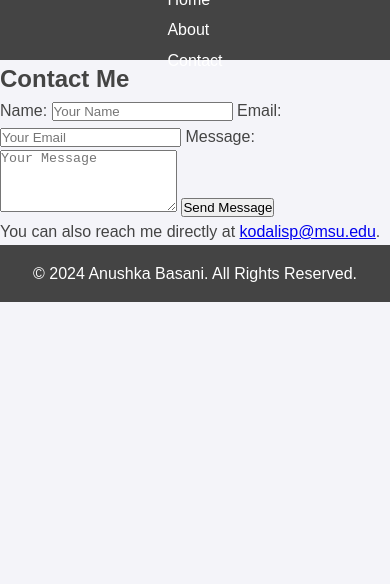
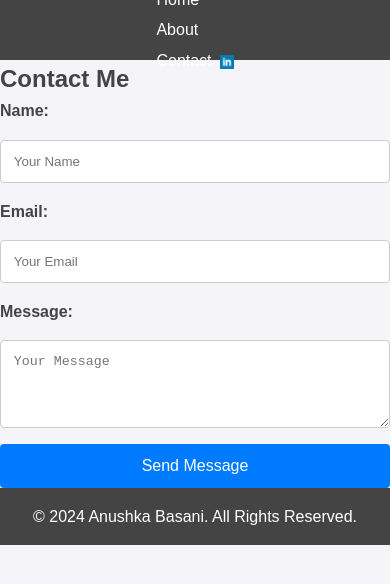
Before and after one commit to anuB8193/MI_Final, a plain HTML site: page contact.html in a window 390 px wide. Drawn offline with Linux system fonts and the light colour scheme.

Commit message:
about and contact page

```diff
--- a/contact.html
+++ b/contact.html
@@ -12,7 +12,12 @@
             <ul>
                 <li><a href="index.html">Home</a></li>
                 <li><a href="about.html">About</a></li>
-                <li><a href="contact.html">Contact</a></li>
+                <li>
+                    <a href="contact.html">Contact</a>
+                    <a href="https://www.linkedin.com/in/your-linkedin-profile" target="_blank">
+                        <img src="images/linkedin-icon.png" alt="LinkedIn Icon" class="linkedin-icon">
+                    </a>
+                </li>
             </ul>
         </nav>
     </header>
@@ -32,7 +37,6 @@
 
                 <button type="submit">Send Message</button>
             </form>
-            <p>You can also reach me directly at <a href="mailto:kodalisp@msu.edu">kodalisp@msu.edu</a>.</p>
         </section>
     </main>
 
--- a/style.css
+++ b/style.css
@@ -59,8 +59,8 @@ header nav ul li a:hover {
 .linkedin-icon {
     width: var(--linkedin-icon-size);
     height: var(--linkedin-icon-size);
-    vertical-align: middle; /* Align the icon with the text */
-    margin-left: 8px; /* Add space between Contact text and the icon */
+    vertical-align: middle;
+    margin-left: 8px; /* Add space between Contact and LinkedIn icon */
 }
 
 /* Hero Section with Background Image */
@@ -97,6 +97,52 @@ header nav ul li a:hover {
     z-index: 1;
 }
 
+/* About Page Styles */
+.profile-pic {
+    width: 150px; /* Resize the profile picture */
+    height: 150px; /* Maintain square aspect ratio */
+    border-radius: 50%; /* Circular profile picture */
+    margin: 20px auto; /* Center the profile picture */
+    display: block;
+    box-shadow: 0 4px 8px rgba(0, 0, 0, 0.2); /* Subtle shadow for aesthetic */
+}
+
+/* Contact Form */
+form {
+    max-width: 500px; /* Limit form width */
+    margin: 0 auto; /* Center the form */
+    display: flex;
+    flex-direction: column;
+    gap: 1rem; /* Add spacing between form elements */
+}
+
+form label {
+    font-weight: bold;
+    color: var(--primary-color);
+}
+
+form input,
+form textarea,
+form button {
+    width: 100%;
+    padding: 0.8rem;
+    border: 1px solid #ccc;
+    border-radius: 4px;
+}
+
+form button {
+    background: var(--accent-color);
+    color: white;
+    font-size: 1rem;
+    border: none;
+    cursor: pointer;
+    transition: background 0.3s ease;
+}
+
+form button:hover {
+    background: #0056b3; /* Darker shade for hover effect */
+}
+
 /* Footer Styles */
 footer {
     background: var(--primary-color);
@@ -110,7 +156,7 @@ footer {
 @media (max-width: 768px) {
     header nav ul {
         flex-direction: column;
-        gap: 10px;
+        gap: 10px; /* Reduce spacing between nav items */
     }
 
     .linkedin-icon {
@@ -125,11 +171,16 @@ footer {
     .hero p {
         font-size: 1rem;
     }
+
+    .profile-pic {
+        width: 120px; /* Smaller size for mobile */
+        height: 120px;
+    }
 }
 
 @media (max-width: 480px) {
     header nav ul {
-        gap: 5px;
+        gap: 5px; /* Further reduce spacing on small screens */
     }
 
     .linkedin-icon {
```
Also changed, not shown: about.html (+7 -2 lines).
